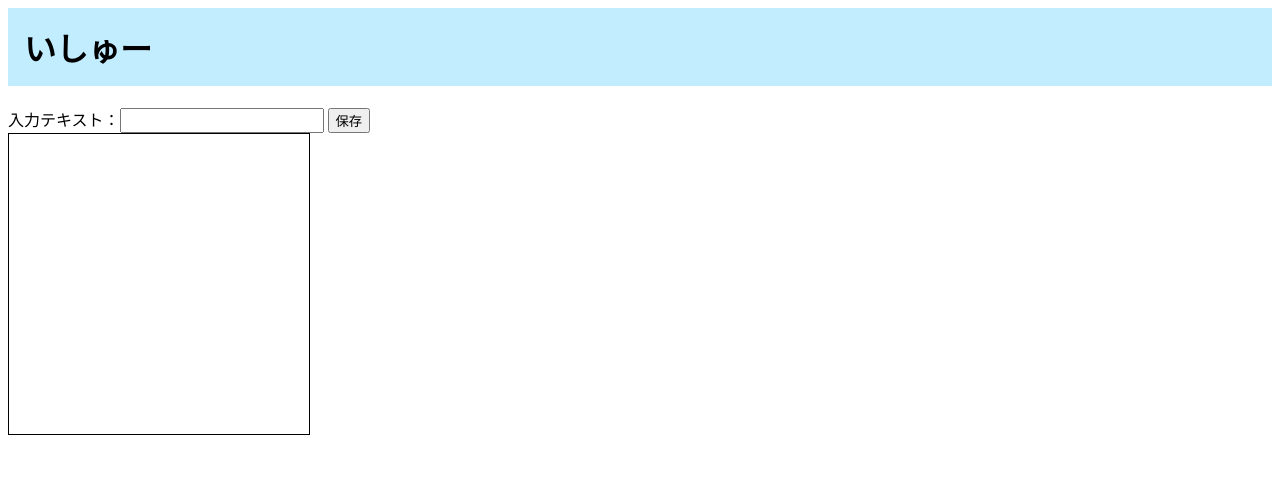
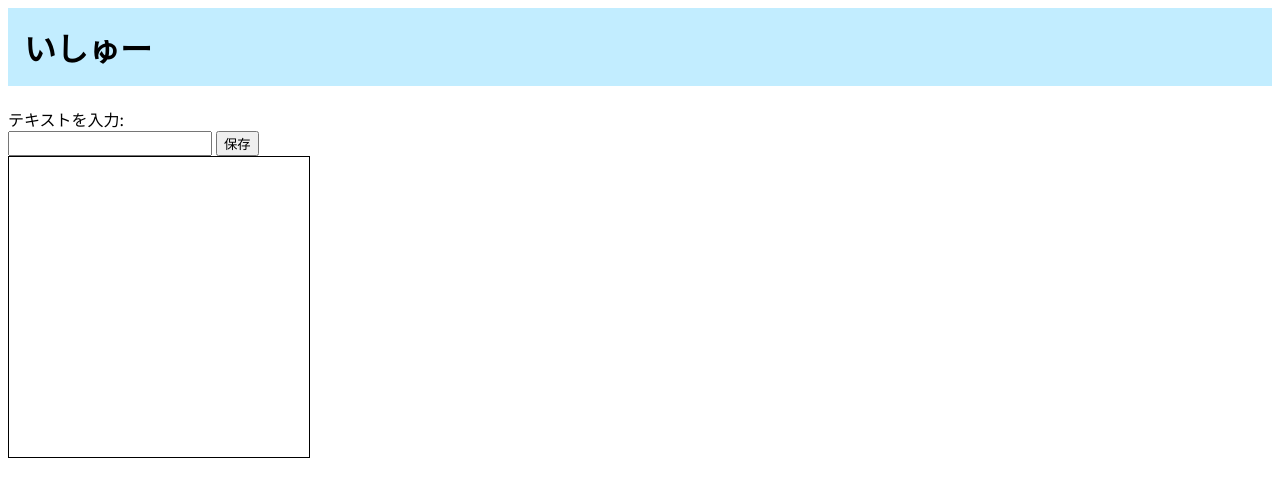
Before and after one commit to coolwind0202/coolwind0202.github.io, a plain HTML site: page index.html in a window 1280 px wide. Drawn offline with Linux system fonts and the light colour scheme.

Commit message:
Update index.html

```diff
--- a/index.html
+++ b/index.html
@@ -6,7 +6,7 @@
 
 <body>
 <h1>いしゅー</h1>
-入力テキスト：<input type="text" id="text1" onchange=on_text_change()>
+<span>テキストを入力:</span><br><input type="text" id="text1" onchange=on_text_change()>
 <button onclick=on_save_click()>保存</button> <br>
 <canvas id="canvas" width=300px height=300px></canvas>
 <script type="text/javascript" src="draw.js"></script>
```
